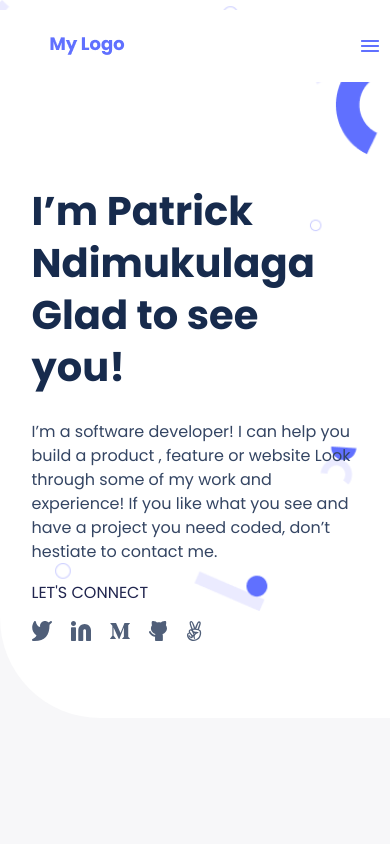
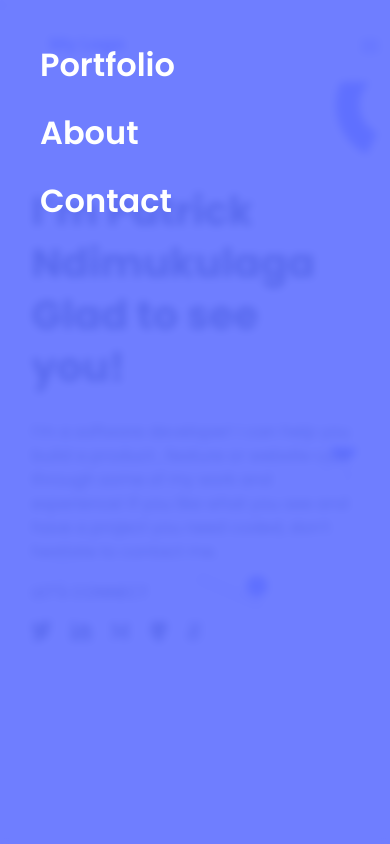
Before and after one commit to Kirabo19/Portfolio, a website: page index.html in a window 390 px wide. Shown: the top 844 px of the page. Drawn offline with Linux system fonts and the light colour scheme.

Commit message:
Add HTML for Mobile menu NAV and Style

```diff
--- a/css/port.css
+++ b/css/port.css
@@ -66,6 +66,32 @@ body {
   text-align: right;
   font-size: 15px;
   padding-right: 170px;
+}
+
+.mobile-menu {
+  position: absolute;
+  width: 100vw;
+  height: 100vh;
+  top: 0;
+  left: 0;
+  background-color: rgb(96, 112, 255, 0.9);
+  backdrop-filter: blur(4px);
+}
+
+.mobile-menu ul {
+  list-style: none;
+}
+
+.mobile-menu ul li {
+  margin-bottom: 20px;
+}
+
+.mobile-menu ul li a {
+  text-decoration: none;
+  color: #fff;
+  font-size: 32px;
+  font-weight: 600;
+  margin-bottom: 20px;
 }
 
 .main_section {
--- a/index.html
+++ b/index.html
@@ -16,12 +16,21 @@
       <img src="./images/Portfolio_Logo.png" alt="My Portfolio Logo image" class="logo"/>
       <nav class="nav">
           <ul>
-              <li><a href="#" class="">Portfolio</a></li>
+              <li><a href="#portfolio" class="">Portfolio</a></li>
               <li><a href="#" class="menu_li">About</a></li>
               <li><a href="#" class="menu_li">Contact</a></li>
           </ul>
       </nav>
       <img src="./images/Enabled.png" alt="menu image" class="menu-icon"/>
+      <nav class="mobile-menu">
+        <img src="./images/" alt="">
+        <ul>
+          <li><a href="#portfolio">Portfolio</a></li>
+          <li><a href="#about">About</a></li>
+          <li><a href="#contact">Contact</a></li>
+        </ul>
+
+      </nav>
     </header>
    <!--main section-->
     <div id="main_section" class="grid" >
@@ -56,7 +65,7 @@
       </div>
     </div>
     </div>
-    <section class="simi">
+    <section class="simi" id="portfolio">
       <!--1st porfolio-->
       <div class="title grid">
 
```
Also changed, not shown: images/menu-cross.svg (added).
